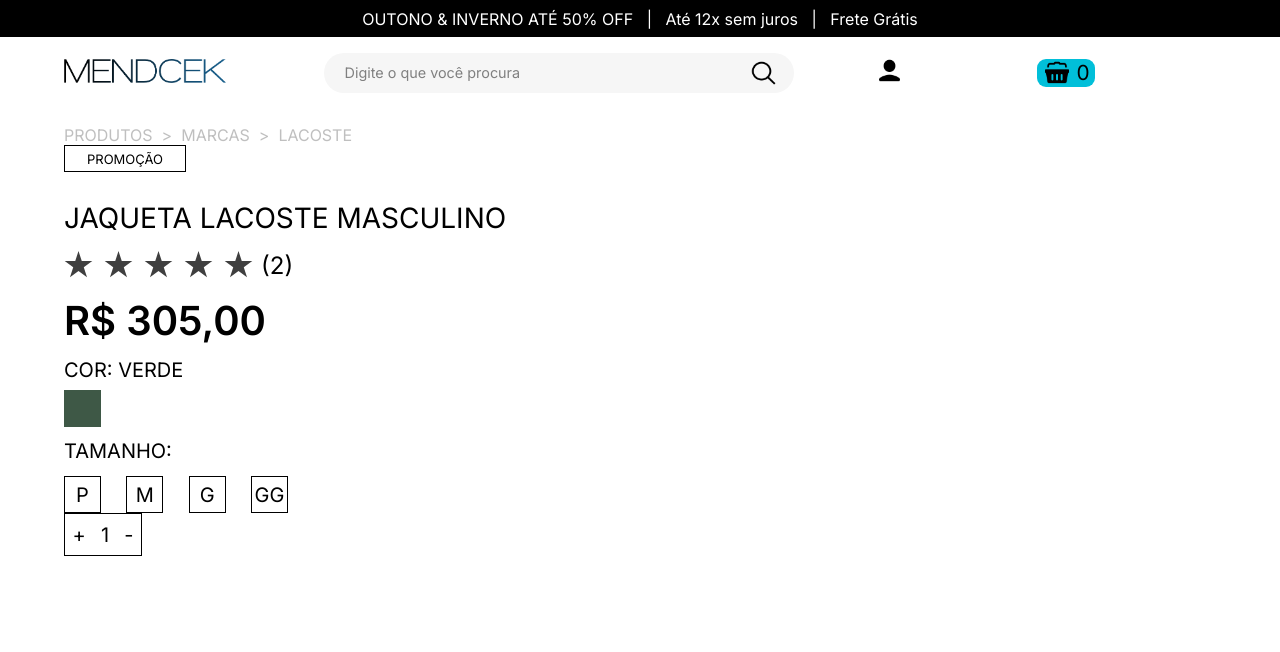
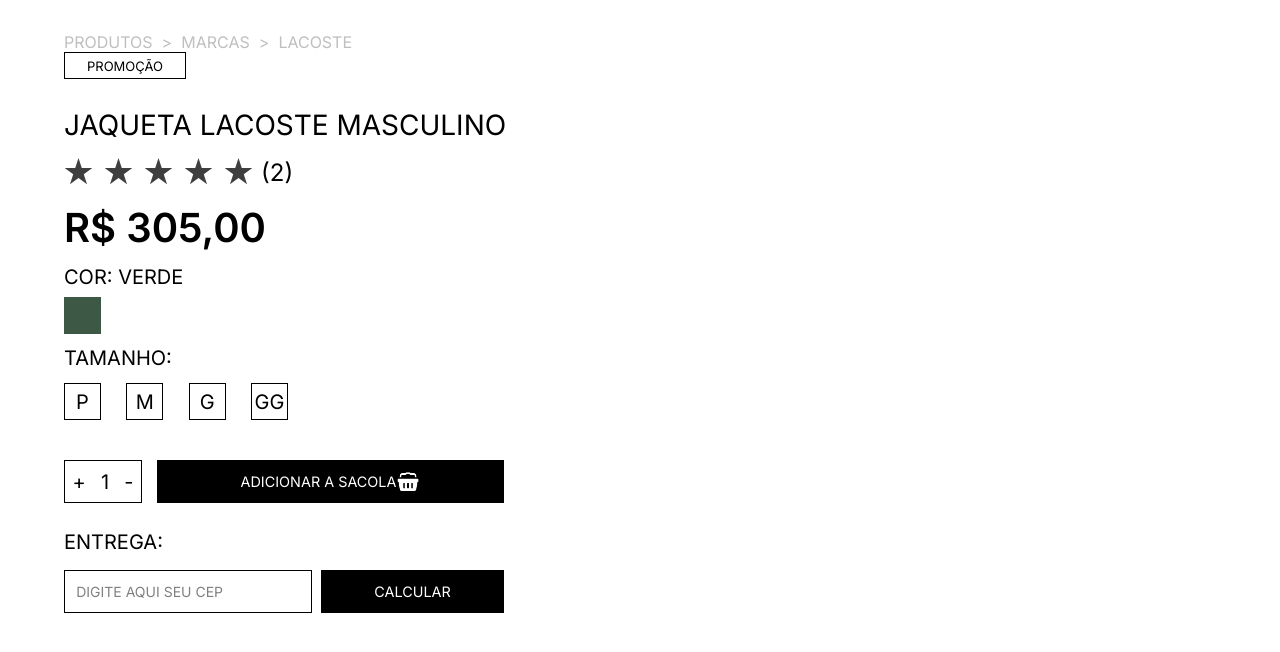
Before and after one commit to benhuuur/projeto-apt3, a React (Vite) app in the folder comps/: page /products in a window 1280 px wide. Shown: the top 652 px of the page. Built offline with nearby package versions, Linux system fonts and the light colour scheme.

Commit message:
product info ready

```diff
--- a/comps/src/Pages/ProductPage/ProductPage.jsx
+++ b/comps/src/Pages/ProductPage/ProductPage.jsx
@@ -1,25 +1,32 @@
 import style from "./style.module.css";
-import { NavPromotion } from "../../components/NavPromotion/NavPromotion"
-import { NavHeader } from "../../components/NavHeader/NavHeader"
+import { NavPromotion } from "../../components/NavPromotion/NavPromotion";
+import { NavHeader } from "../../components/NavHeader/NavHeader";
 import { Navigation } from "../../components/Navigation/Navigation";
 import { InfoProduct } from "../../components/InfoProduct/InfoProduct";
-import { Container } from "@mui/material";
+import { Container, Grid } from "@mui/material";
 
 const array = [
   { path: "/opa", label: "PRODUTOS" },
   { path: "/kk", label: "MARCAS" },
-    { path: "/james", label: "LACOSTE" }
+  { path: "/james", label: "LACOSTE" },
 ];
 
 export const ProductPage = () => {
-    return(
+  return (
     <>
-            <NavPromotion/>
-            <NavHeader/>
       <Container>
-                <Navigation navs={array} margin={"2em"}/>
-                <InfoProduct/>
+      <Navigation navs={array} margin={"2em"} />
+        <Grid>
+          <Grid item xs={6} sm={6}>
+
+          </Grid>
+          <Grid item xs={6} sm={6}>
+            <InfoProduct />
+          </Grid>
+        </Grid>
       </Container>
+
+
     </>
   );
-}
+};
--- a/comps/src/components/InfoProduct/InfoProduct.jsx
+++ b/comps/src/components/InfoProduct/InfoProduct.jsx
@@ -1,5 +1,6 @@
 import style from "./style.module.css";
 import stars from "../../assets/stars.svg";
+import cart from "../../assets/cart.png"
 
 export const InfoProduct = () => {
   return (
@@ -45,12 +46,29 @@
           <span className={style.color}>GG</span>
         </div>
       </div>
-      <div>
+      <div style={{display: "flex", justifyContent: "space-between", marginTop: "2.5em", width: "27.5em"}}>
         <div className={style.qtd}>
             <span className={style.color}>+</span>
             <span className={style.color}>1</span>
             <span className={style.color}>-</span>
         </div>
+        <div className={style.cart}>
+          <div style={{display: "flex", justifyContent: "center", alignItems: "center", width: "65%"}}>
+            <span className={style.color2}>ADICIONAR A SACOLA</span>
+            <img src={cart} className={style.imageCart}></img>
+          </div>
+        </div>
+      </div>
+      <div style={{ marginTop: "1.7em" }}>
+        <span className={style.color}>ENTREGA:</span>
+      </div>
+      <div style={{display: "flex", justifyContent: "space-between", marginTop: "1em", width: "27.5em" }}>
+        <div className={style.delivery}>
+          <span className={style.placeholder}>DIGITE AQUI SEU CEP</span>
+        </div>
+        <div className={style.calculate}>
+          <span className={style.color2}>CALCULAR</span>
+        </div>
       </div>
     </>
   );
--- a/comps/src/components/InfoProduct/style.module.css
+++ b/comps/src/components/InfoProduct/style.module.css
@@ -53,6 +53,16 @@
   text-transform: uppercase;
 }
 
+.color2 {
+  color: #fff;
+  font-family: Inter;
+  font-size: 0.9rem;
+  font-style: normal;
+  font-weight: 400;
+  line-height: normal;
+  text-transform: uppercase;
+}
+
 .squareColor {
   width: 2.3125rem;
   height: 2.3125rem;
@@ -70,6 +80,7 @@
   flex-shrink: 0;
   border: 1px solid #000;
   background: #fff;
+  cursor: pointer;
 }
 
 .qtd {
@@ -82,3 +93,50 @@
   border: 1px solid #000;
   background: #fff;
 }
+
+.cart {
+  display: flex;
+  justify-content: center;
+  align-items: center;
+  width: 21.6875rem;
+  height: 2.6875rem;
+  flex-shrink: 0;
+  background: #000;
+}
+
+.imageCart {
+  width: 1.5rem;
+  height: 1.5rem;
+  flex-shrink: 0;
+}
+
+.delivery {
+  display: flex;
+  align-items: center;
+  width: 15.5rem;
+  height: 2.6875rem;
+  flex-shrink: 0;
+  border: 1px solid #000;
+  background: #fff;
+}
+
+.placeholder {
+  margin-left: 0.8em;
+  color: #808080;
+  font-family: Inter;
+  font-size: 0.875rem;
+  font-style: normal;
+  font-weight: 400;
+  line-height: normal;
+  text-transform: uppercase;
+}
+
+.calculate {
+  display: flex;
+  justify-content: center;
+  align-items: center;
+  width: 11.4375rem;
+  height: 2.6875rem;
+  flex-shrink: 0;
+  background: #000;
+}
```
Also changed, not shown: comps/src/assets/cart.png. Lines whose indentation alone changed are shown as unchanged.
